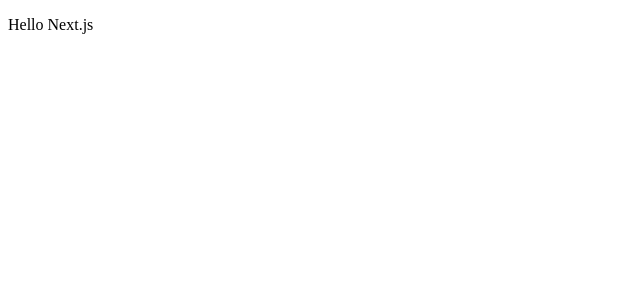
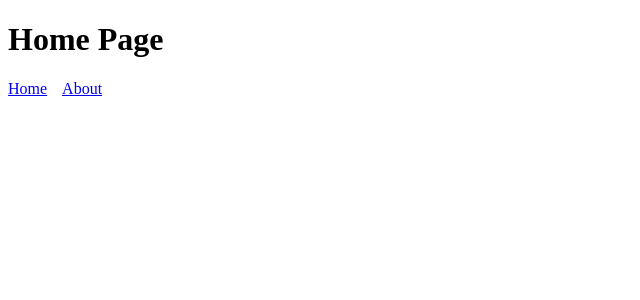
Before and after one commit to echobind/orko-ui, a Next.js app: page / in a window 1280 px wide. Shown: the top 300 px of the page, without its empty margins (0-640 px from the left). Built offline with nearby package versions, Linux system fonts and the light colour scheme.

Commit message:
feat(header + navigation): adds shareable header and layout components (#10)

```diff
--- /dev/null
+++ b/components/Header/component.js
@@ -0,0 +1,16 @@
+import Link from "next/link";
+
+const linkStyle = {
+  marginRight: 15
+};
+
+export const Header = () => (
+  <div>
+    <Link href="/">
+      <a style={linkStyle}>Home</a>
+    </Link>
+    <Link href="/about">
+      <a style={linkStyle}>About</a>
+    </Link>
+  </div>
+);
--- /dev/null
+++ b/components/Header/index.js
@@ -0,0 +1 @@
+export * from "./component";
--- /dev/null
+++ b/layouts/Default/index.js
@@ -0,0 +1 @@
+export * from "./layout.js";
--- /dev/null
+++ b/layouts/Default/layout.js
@@ -0,0 +1,3 @@
+import { Header } from "../../components/Header";
+
+export const DefaultLayout = ({ render }) => <div>{render({ Header })}</div>;
--- a/pages/index.js
+++ b/pages/index.js
@@ -1,7 +1,14 @@
+import { DefaultLayout } from "../layouts/Default";
+
 const Index = () => (
-  <div>
-    <p>Hello Next.js</p>
-  </div>
+  <DefaultLayout
+    render={({ Header }) => (
+      <>
+        <h1>Home Page</h1>
+        <Header />
+      </>
+    )}
+  />
 );
 
 export default Index;
```
Also changed, not shown: pages/about.js (+13 -4 lines).
